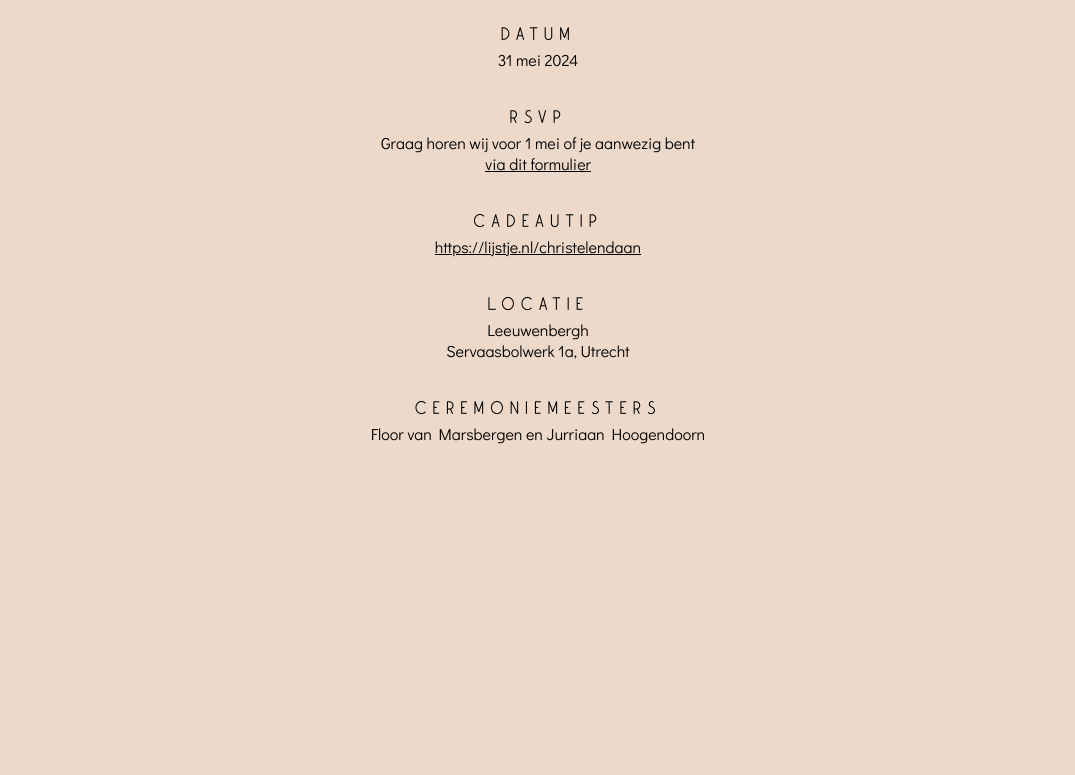
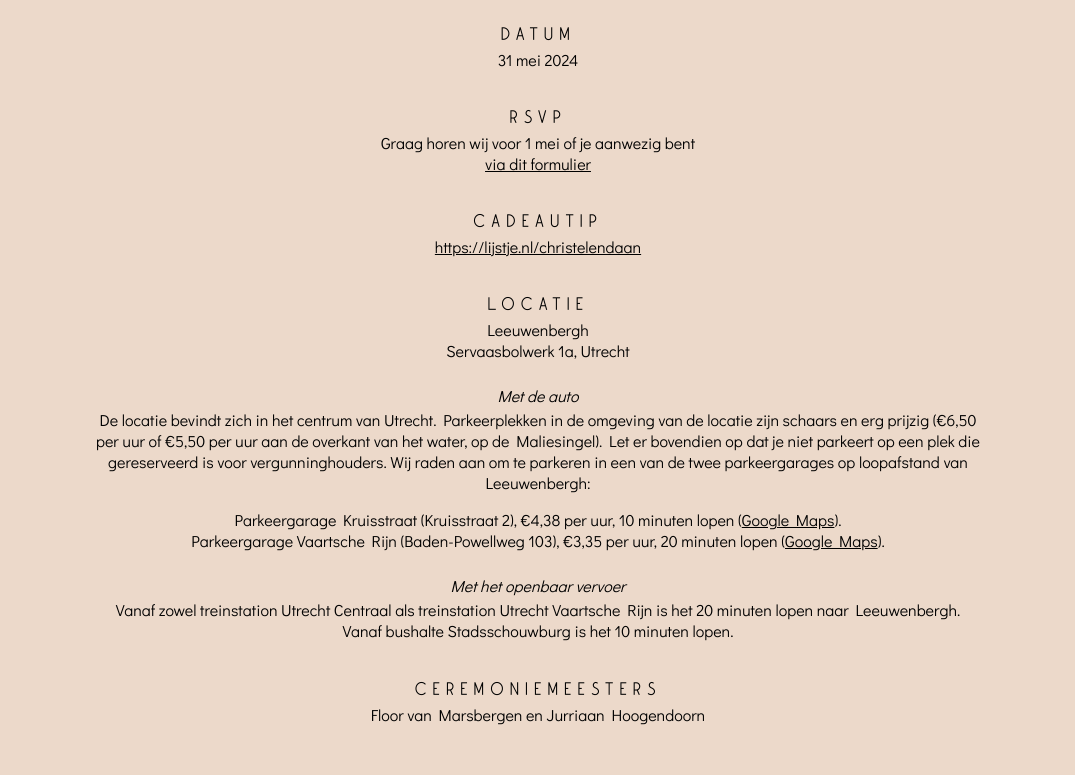
Before and after one commit to Daanvm/christelendaan.nl, a plain HTML site: page app/public/index.html in a window 1280 px wide. Shown: the part 384-1159 px from the top of the page, without its empty margins (102-1177 px from the left). Before the commit the page ends 844 px from the top, so only its background shows below. Drawn offline with Linux system fonts and the light colour scheme.

Commit message:
Added parking description

```diff
--- a/app/public/index.html
+++ b/app/public/index.html
@@ -1,5 +1,5 @@
 <!DOCTYPE html>
-<html lang="en">
+<html lang="en" xmlns="http://www.w3.org/1999/html">
 <head>
     <meta charset="UTF-8">
     <title>Christel & Daan - 31 mei 2024</title>
@@ -17,7 +17,7 @@
     <img id="header" src="header.jpg" alt="Christel & Daan" />
 
     <h1>Christel & Daan</h1>
-    <h2>vier met ons de liefde</h2>
+    <h2>vier met ons mee!</h2>
 
     <h3>Datum</h3>
     <p>31 mei 2024</p>
@@ -32,7 +32,18 @@
     <h3>Locatie</h3>
     <p>Leeuwenbergh<br />
         Servaasbolwerk 1a, Utrecht</p>
-<!--    <p>Parkeren is lastig, etc.</p>-->
+
+    <h4>Met de auto</h4>
+    <p>De locatie bevindt zich in het centrum van Utrecht. Parkeerplekken in de omgeving van de locatie zijn schaars en
+        erg prijzig (&euro;6,50 per uur of &euro;5,50 per uur aan de overkant van het water, op de Maliesingel). Let er
+        bovendien op dat je niet parkeert op een plek die gereserveerd is voor vergunninghouders. Wij raden aan om te
+        parkeren in een van de twee parkeergarages op loopafstand van Leeuwenbergh:</p>
+    <p>Parkeergarage Kruisstraat (Kruisstraat 2), &euro;4,38 per uur, 10 minuten lopen (<a href="https://maps.app.goo.gl/PQDUT5CAPjDHHGLv6" target="_blank">Google Maps</a>).<br />
+        Parkeergarage Vaartsche Rijn (Baden-Powellweg 103), &euro;3,35 per uur, 20 minuten lopen (<a href="https://maps.app.goo.gl/qB4CcWSu8v627QFG8" target="_blank">Google Maps</a>).</p>
+
+    <h4>Met het openbaar vervoer</h4>
+    <p>Vanaf zowel treinstation Utrecht Centraal als treinstation Utrecht Vaartsche Rijn is het 20 minuten lopen naar
+        Leeuwenbergh. Vanaf bushalte Stadsschouwburg is het 10 minuten lopen.</p>
 
     <h3>Ceremoniemeesters</h3>
     <p>
--- a/app/public/style.css
+++ b/app/public/style.css
@@ -55,13 +55,15 @@
 body {
     background-color: #ecd9ca;
 
-    text-align: center
+    text-align: center;
+
+    margin-bottom: 50px;
 }
 
 img#header {
     width: 80%;
     min-width: 500px;
-    border-radius: 5px;
+    border-radius: 5px 120px 5px 5px;
 }
 
 h1 {
@@ -99,6 +101,16 @@ h3 {
     margin-bottom: 0.2em;
 }
 
+h4 {
+    font-family: 'Didact Gothic', sans-serif;
+    font-weight: normal;
+    font-style: italic;
+    font-size: 1em;
+
+    margin-top: 1.5em;
+    margin-bottom: 0;
+}
+
 p {
     font-family: 'Didact Gothic', sans-serif;
     font-weight: normal;
@@ -107,6 +119,8 @@ p {
 
     margin-top: 0.2em;
     margin-bottom: 1em;
+    margin-left: 15%;
+    margin-right: 15%;
 }
 
 a {
```
